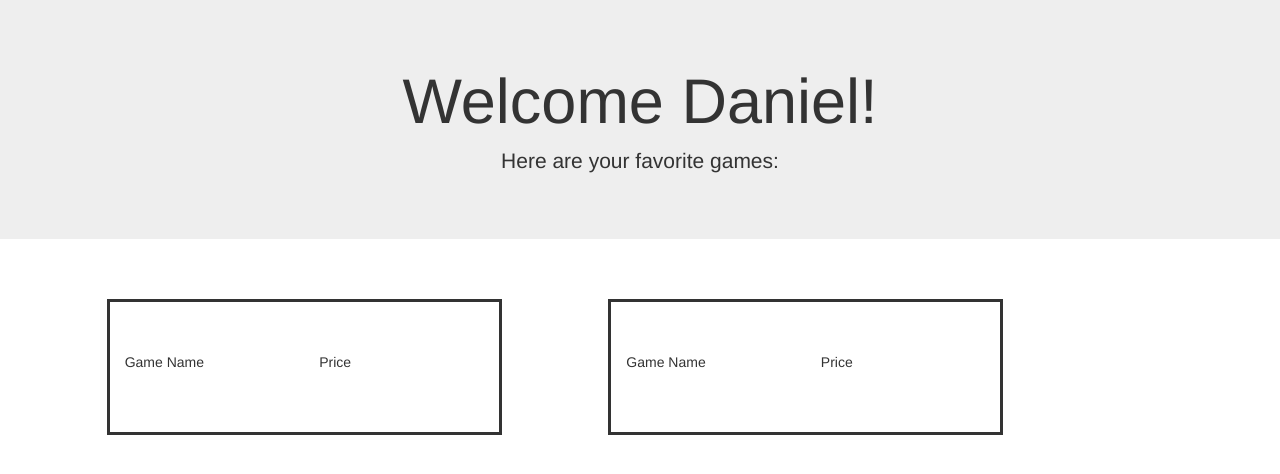
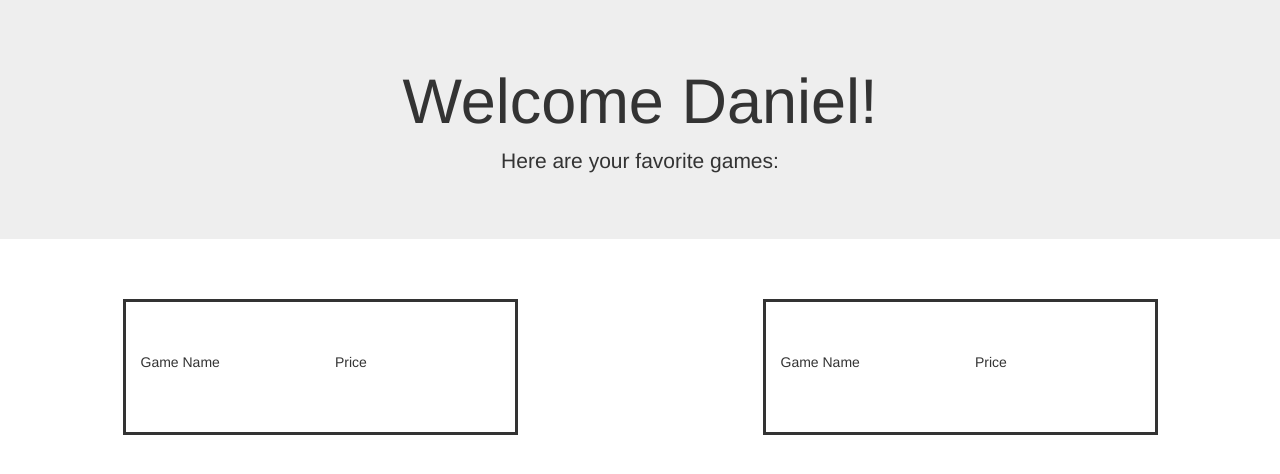
Before and after one commit to ThisIsMyNick/Stitch, a Flask app: template templates/profile.html in a window 1280 px wide. Shown: the part 73-547 px from the top of the page. Run offline with Flask 2, Linux system fonts and the light colour scheme; the template is opened without the code that fills it, so the values that code supplies are empty.

Commit message:
updated profile

```diff
--- a/static/css/overwrite.css
+++ b/static/css/overwrite.css
@@ -15,3 +15,9 @@
 	background: white;
   opacity: 50%;
 }
+.row-fluid {
+	display: -webkit-flex;
+	display: flex;
+	-webkit-justify-content: center;
+	justify-content: center;
+}
--- a/templates/profile.html
+++ b/templates/profile.html
@@ -30,7 +30,7 @@
       <p>Here are your favorite games:</p>
     </div>
 <div class="row-fluid">
-    <div class="container-fluid col-md-6 col-md-offset-1 game">
+    <div class="container-fluid col-md-6 game">
   <div class="row">
     <div class="col-md-6">
       <p class="gameText"> Game Name </p>
@@ -41,7 +41,7 @@
   </div>
 </div>
 
-<div class="container-fluid col-md-6 col-md-offset-1 game">
+<div class="container-fluid col-md-6 game">
   <div class="row">
     <div class="col-md-6">
       <p class="gameText"> Game Name </p>
```
